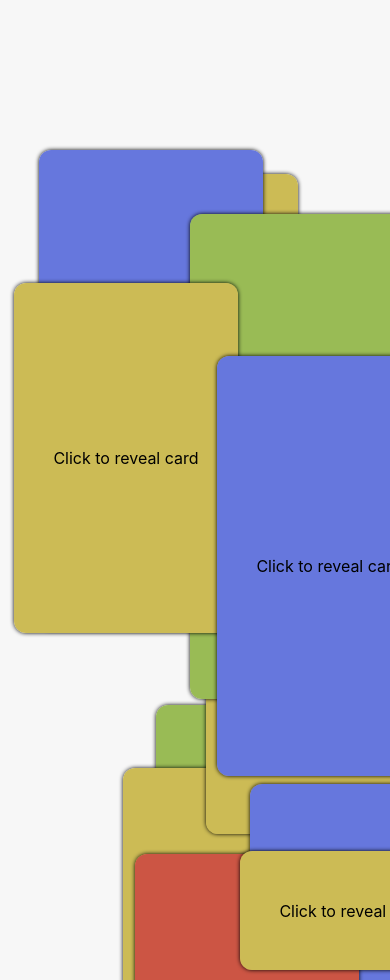
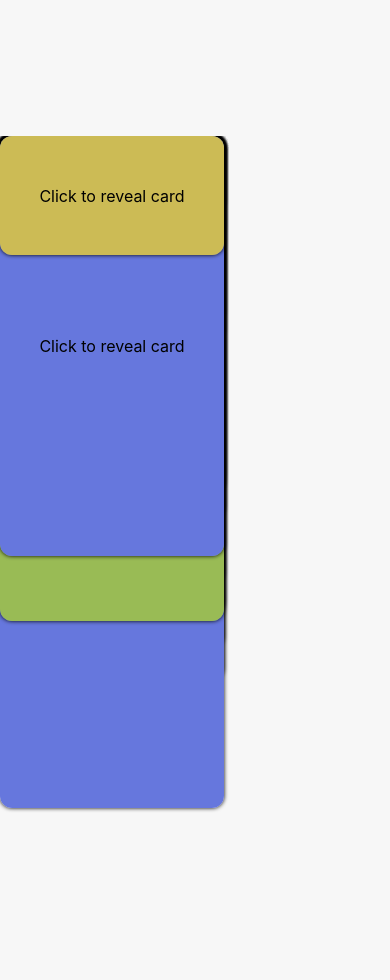
Before and after one commit to IanDab47/portfolio, a Next.js app: page / in a window 390 px wide. Shown: the part 900-1880 px from the top of the page. Built offline with nearby package versions, Linux system fonts and the light colour scheme.

Commit message:
gives renames About component function

```diff
--- a/components/about.js
+++ b/components/about.js
@@ -8,7 +8,7 @@ import { useState, useEffect } from 'react'
 // Components
 import AboutCard from './aboutCard'
 
-export default function about({ loading }) {
+export default function About({ loading }) {
   const [cards, setCards] = useState([])
 
   useEffect(() => {
--- a/components/aboutCard.js
+++ b/components/aboutCard.js
@@ -51,24 +51,23 @@ export default function AboutCard({ z, info }) {
 
   const rndPosGen = (axis, ratio, narrow, wide) => {
     // Declare variables for clarity
-    const screenX = window.innerWidth
-    const screenY = window.innerHeight
+    const screenX = window.innerWidth,
+          screenY = window.innerHeight
     // Calculate card position based on inputs and window size
     const rndXPos = axis ?
-      Math.floor(Math.random() * screenX) - Math.ceil(ratio * narrow) // Vertical
+      console.log('X:', Math.floor(Math.random() * (screenX * .8) + (screenX * .1)) - Math.ceil(ratio * narrow)) // Vertical
       :
-      Math.floor(Math.random() * screenX) - Math.ceil(ratio * wide) // Horizontal
+      console.log(Math.floor(Math.random() * (screenX * .8) + (screenX * .1)) - Math.ceil(ratio * wide)) // Horizontal
     const rndYPos = axis ?
-      Math.floor(Math.random() * screenY) - Math.ceil(ratio * wide) // Vertical
+      console.log('Y:', Math.floor(Math.random() * (screenY * .8)) - Math.ceil(ratio * wide)) // Vertical
       :
-      Math.floor(Math.random() * screenY) - Math.ceil(ratio * narrow) // Horizontal
+      console.log(Math.floor(Math.random() * (screenY * .8)) - Math.ceil(ratio * narrow)) // Horizontal
 
     return [rndXPos, rndYPos]
   }
 
   // Output
   if(cardStyles.axis === -1) rndStyleGen()
-  console.log(cardStyles)
 
   return (
     <div
--- a/styles/About.module.css
+++ b/styles/About.module.css
@@ -1,6 +1,8 @@
 .aboutInnerWrapper {
   background: var(--bg-main);
+  height: max-content;
   min-height: 100vh;
+  max-height: 100vmax;
   overflow-x: hidden;
   overflow-y: visible;
   z-index: 99;
@@ -31,7 +33,7 @@
 }
 
 .card {
-  aspect-ratio: var( --ratio);
+  aspect-ratio: var(--ratio);
   position: absolute;
   left: calc(var(--posX) * 1px); top: calc(var(--posY) * 1px);
   display: flex;
@@ -45,6 +47,7 @@
   padding: 1.2rem;
   caret-color: transparent;
   transform: scale(100%);
+  transform-style: preserve-3d;
   transition: transform 120ms ease-out;
 }
 
```
